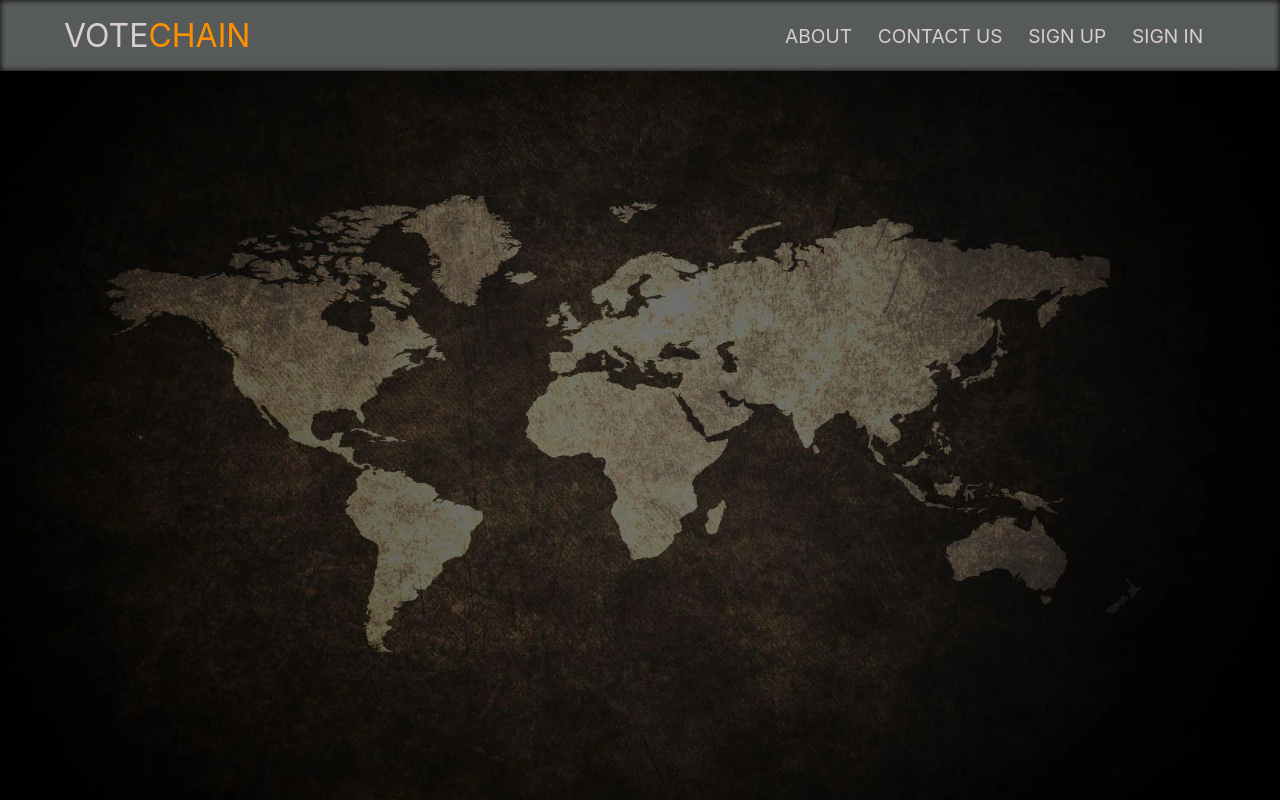
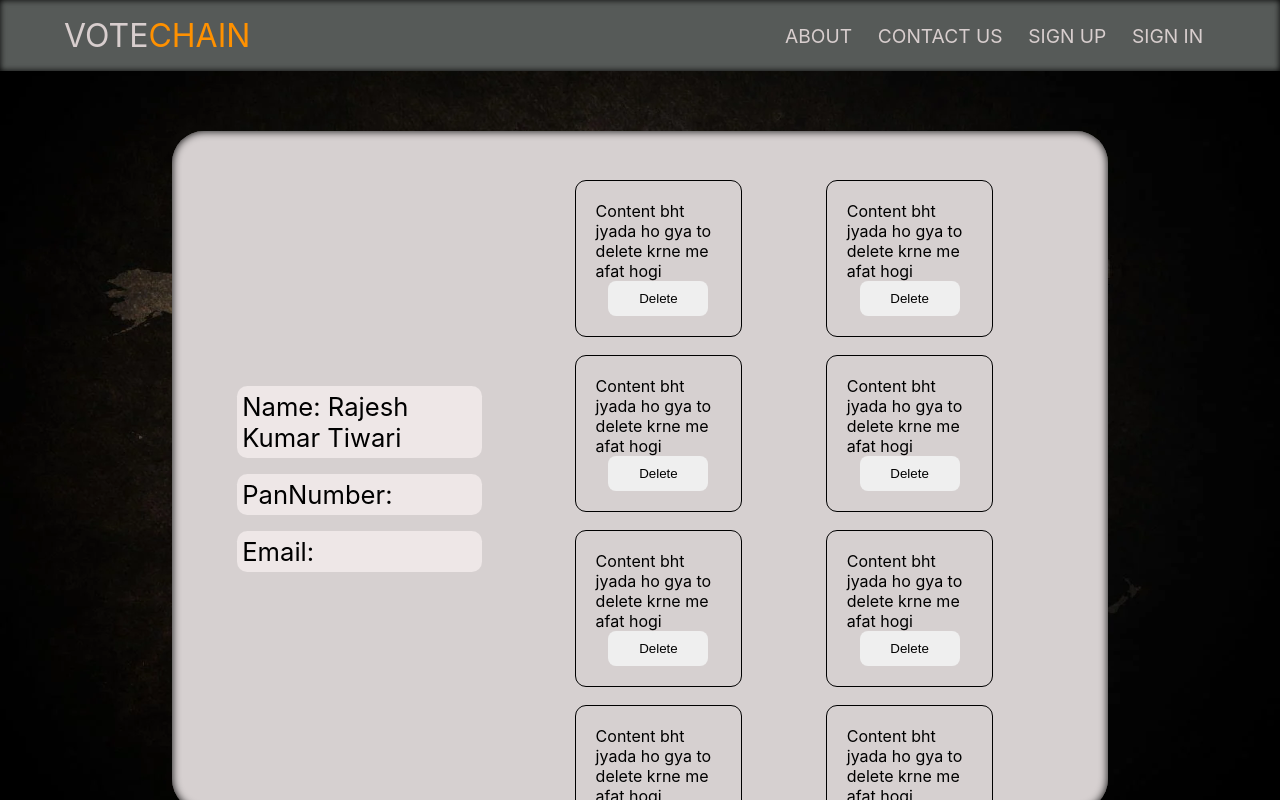
Before and after one commit to amanpreet-vi/project1, a React (Create React App) app: page /user in a window 1280 px wide. Built offline with nearby package versions, Linux system fonts and the light colour scheme.

Commit message:
userPannel added

```diff
--- a/src/App.js
+++ b/src/App.js
@@ -15,6 +15,7 @@ import AdminController from "./components/controller/adminController";
 // import AdminPanelView from "./components/view/adminPanelView";
 import About from "./components/view/about";
 import Contact from "./components/view/contact";
+import UserPannelController from "./components/controller/userPannelController";
 // import CardController from './components/controller/cardController';
 
 export default function App() {
@@ -40,6 +41,9 @@ export default function App() {
           <Route path="/contact">
             <Contact />
           </Route>
+          <Route path="/user">
+            <UserPannelController />
+          </Route>
           <Route
             path="/candidate"
             render={(props) => <CandidateController {...props} />}
--- /dev/null
+++ b/src/components/controller/userPannelController.js
@@ -0,0 +1,9 @@
+import UserPannel from "../view/userPannel";
+
+export default function UserPannelController() {
+  return (
+    <>
+      <UserPannel />
+    </>
+  );
+}
--- /dev/null
+++ b/src/components/resource/stylesheet/userPannel.css
@@ -0,0 +1,53 @@
+.userPannelContainer {
+  background-color: rgb(214, 208, 208);
+  border-radius: 2em;
+  box-shadow: 0px 0px 8px black inset;
+  width: 70%;
+  padding: 20px;
+  height: 80%;
+  display: flex;
+}
+.userPannelContainer > .left {
+  width: 40%;
+  height: 100%;
+  display: flex;
+  flex-direction: column;
+  align-items: center;
+  justify-content: center;
+}
+.userPannelContainer > .left > div {
+  margin-top: 2vh;
+  width: 70%;
+  font-size: 1.6em;
+  padding: 5px;
+  border-radius: 0.4em;
+  background-color: rgb(238, 231, 231);
+}
+.beech {
+  height: 100%;
+  width: 20px;
+}
+.userPannelContainer > .right {
+  width: 60%;
+  height: 95%;
+  display: grid;
+  padding: 20px;
+  grid-template-columns: auto auto;
+}
+.userPannelContainer > .right > div {
+  width: 50%;
+  padding: 20px;
+  margin: 10px;
+  display: flex;
+  flex-direction: column;
+  align-items: center;
+  border-radius: 10px;
+  outline: 1px solid black;
+  justify-content: space-between;
+}
+.userPannelContainer > .right > div > button {
+  width: 100px;
+  height: 35px;
+  border-radius: 8px;
+  border: none;
+}
--- /dev/null
+++ b/src/components/view/userPannel.jsx
@@ -0,0 +1,53 @@
+import "../resource/stylesheet/userPannel.css";
+export default function UserPannel() {
+  return (
+    <>
+      <div className="userPannelContainer">
+        <div className="left">
+          <div>Name: Rajesh Kumar Tiwari </div>
+          <div>PanNumber: </div>
+          <div>Email: </div>
+        </div>
+        <div className="beech"></div>
+        <div className="right">
+          <div>
+            <div>Content bht jyada ho gya to delete krne me afat hogi</div>
+            <button>Delete</button>
+          </div>
+          <div>
+            <div>Content bht jyada ho gya to delete krne me afat hogi</div>
+            <button>Delete</button>
+          </div>
+          <div>
+            <div>Content bht jyada ho gya to delete krne me afat hogi</div>
+            <button>Delete</button>
+          </div>
+          <div>
+            <div>Content bht jyada ho gya to delete krne me afat hogi</div>
+            <button>Delete</button>
+          </div>
+          <div>
+            <div>Content bht jyada ho gya to delete krne me afat hogi</div>
+            <button>Delete</button>
+          </div>
+          <div>
+            <div>Content bht jyada ho gya to delete krne me afat hogi</div>
+            <button>Delete</button>
+          </div>
+          <div>
+            <div>Content bht jyada ho gya to delete krne me afat hogi</div>
+            <button>Delete</button>
+          </div>
+          <div>
+            <div>Content bht jyada ho gya to delete krne me afat hogi</div>
+            <button>Delete</button>
+          </div>
+          <div>
+            <div>Content bht jyada ho gya to delete krne me afat hogi</div>
+            <button>Delete</button>
+          </div>
+        </div>
+      </div>
+    </>
+  );
+}
```
